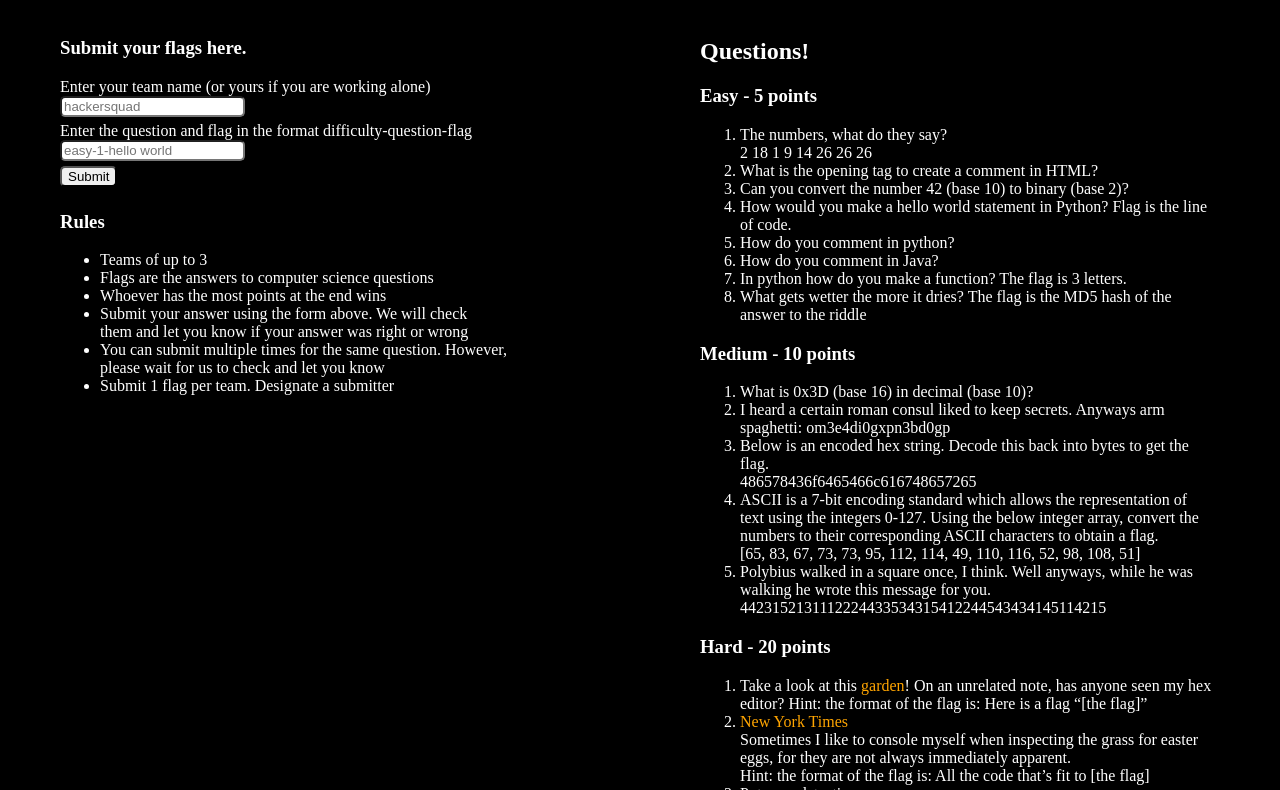
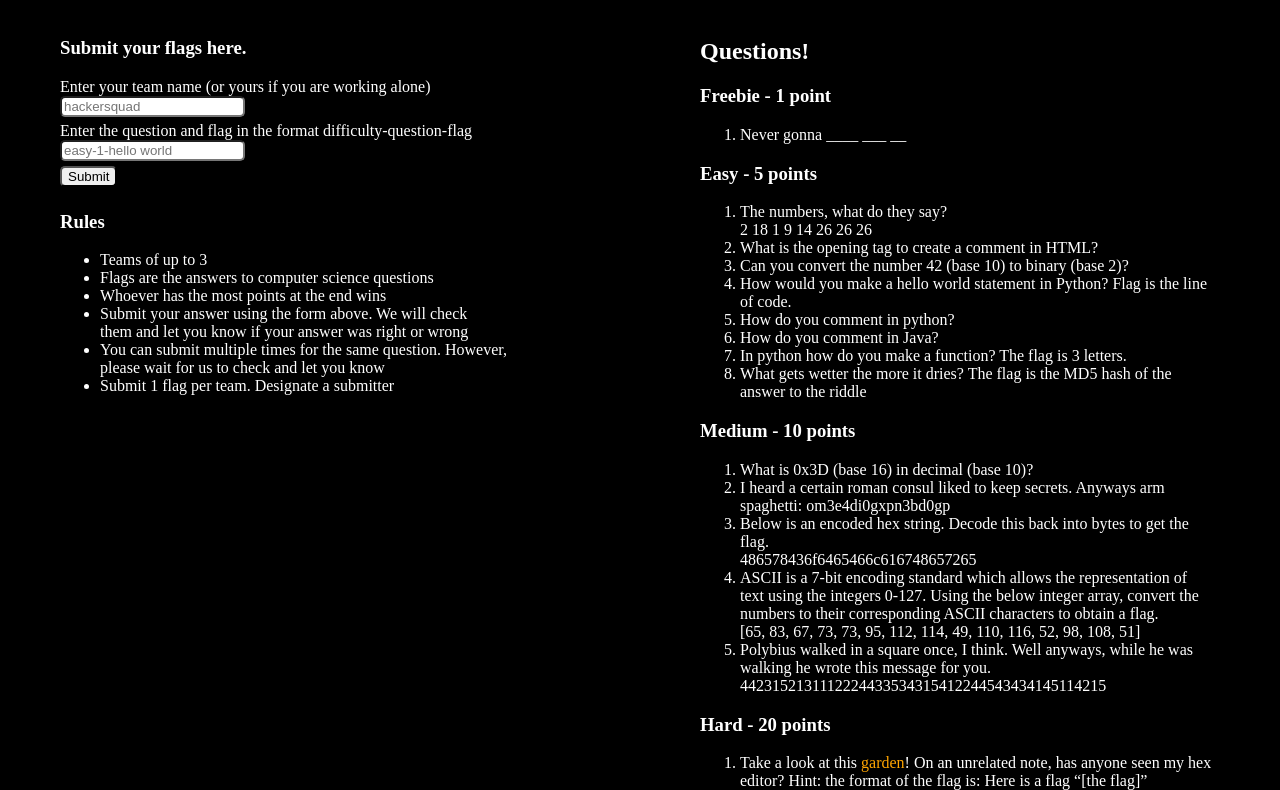
Before and after one commit to rpcatullo/Hack-Club-Kickoff, a website: page ctf/index.html in a window 1280 px wide. Shown: the part 100-890 px from the top of the page. Drawn offline with Linux system fonts and the light colour scheme.

Commit message:
never gonna

```diff
--- a/ctf/index.html
+++ b/ctf/index.html
@@ -84,6 +84,12 @@
       </div>
       <div class="column" style="width: 40%">
         <h2>Questions!</h2>
+        <h3>Freebie - 1 point</h3>
+        <div class="">
+          <ol>
+            <li>Never gonna ____ ___ __</li>
+          </ol>
+        </div>
         <h3>Easy - 5 points</h3>
         <div class="">
           <ol>
```
